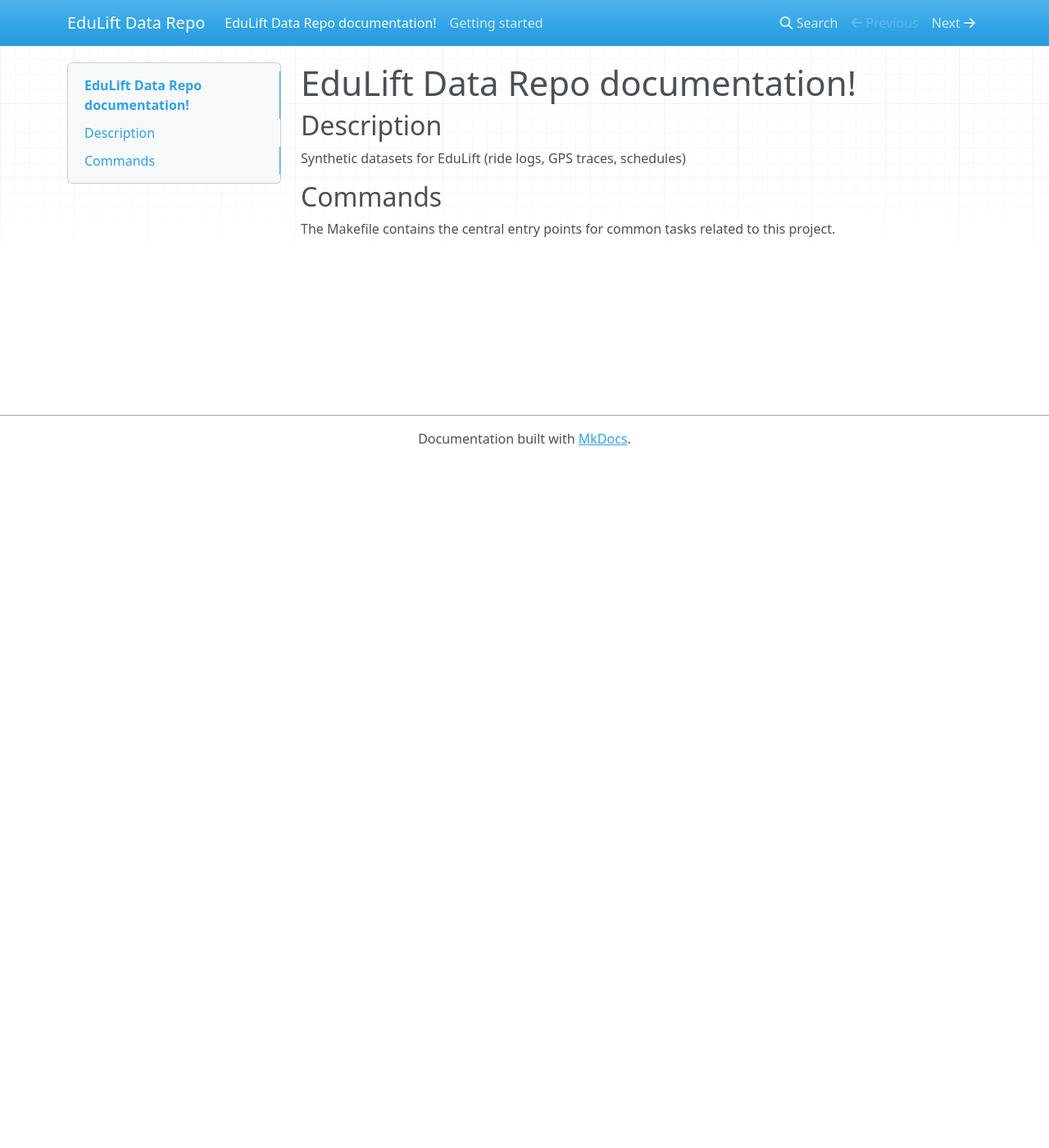
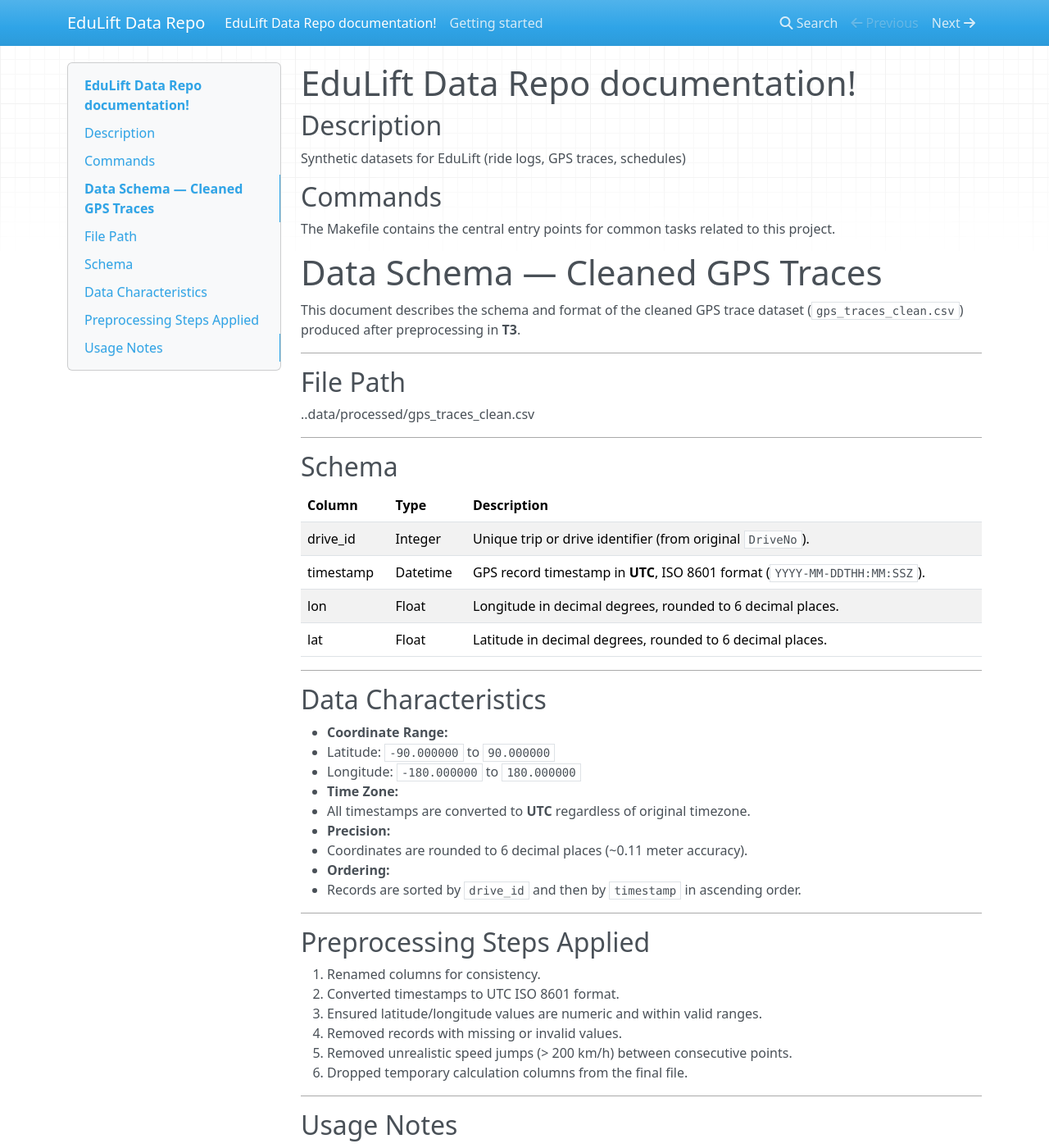
Before and after one commit to Muhammad-Saif-Ur-Rehman/edulift, an MkDocs documentation site: the page built from docs/docs/index.md, in a window 1280 px wide and 1400 px high. Shown: the whole window at 82% size. Built offline with MkDocs 1.6.1, drawn with Linux system fonts in a browser that asks for light colours; nearby versions of some CDN libraries; some of the changed text lies outside the part shown.

Commit message:
cleaned gps_traces data

```diff
--- a/docs/docs/index.md
+++ b/docs/docs/index.md
@@ -7,3 +7,61 @@ Synthetic datasets for EduLift (ride logs, GPS traces, schedules)
 ## Commands
 
 The Makefile contains the central entry points for common tasks related to this project.
+
+
+# Data Schema — Cleaned GPS Traces
+
+This document describes the schema and format of the cleaned GPS trace dataset (`gps_traces_clean.csv`) produced after preprocessing in **T3**.
+
+---
+
+## File Path
+..data/processed/gps_traces_clean.csv
+
+
+---
+
+## Schema
+
+| Column       | Type      | Description                                                                 |
+|--------------|-----------|-----------------------------------------------------------------------------|
+| drive_id     | Integer   | Unique trip or drive identifier (from original `DriveNo`).                  |
+| timestamp    | Datetime  | GPS record timestamp in **UTC**, ISO 8601 format (`YYYY-MM-DDTHH:MM:SSZ`).   |
+| lon          | Float     | Longitude in decimal degrees, rounded to 6 decimal places.                  |
+| lat          | Float     | Latitude in decimal degrees, rounded to 6 decimal places.                   |
+
+---
+
+## Data Characteristics
+- **Coordinate Range:**
+  - Latitude: `-90.000000` to `90.000000`
+  - Longitude: `-180.000000` to `180.000000`
+- **Time Zone:**
+  - All timestamps are converted to **UTC** regardless of original timezone.
+- **Precision:**
+  - Coordinates are rounded to 6 decimal places (~0.11 meter accuracy).
+- **Ordering:**
+  - Records are sorted by `drive_id` and then by `timestamp` in ascending order.
+
+---
+
+## Preprocessing Steps Applied
+1. Renamed columns for consistency.
+2. Converted timestamps to UTC ISO 8601 format.
+3. Ensured latitude/longitude values are numeric and within valid ranges.
+4. Removed records with missing or invalid values.
+5. Removed unrealistic speed jumps (> 200 km/h) between consecutive points.
+6. Dropped temporary calculation columns from the final file.
+
+---
+
+## Usage Notes
+- This dataset is ready for:
+  - **Map-matching** (T4)
+  - **Feature engineering** (T5)
+  - **Exploratory data analysis** (T6)
+- Original raw dataset is stored separately in:
+
+..data/raw/gps_traces/taxi_data_subset.csv
+
+and can be reprocessed if needed.
```
Also changed, not shown: cookiecutter.json (+3 -8 lines), 5 other files.
